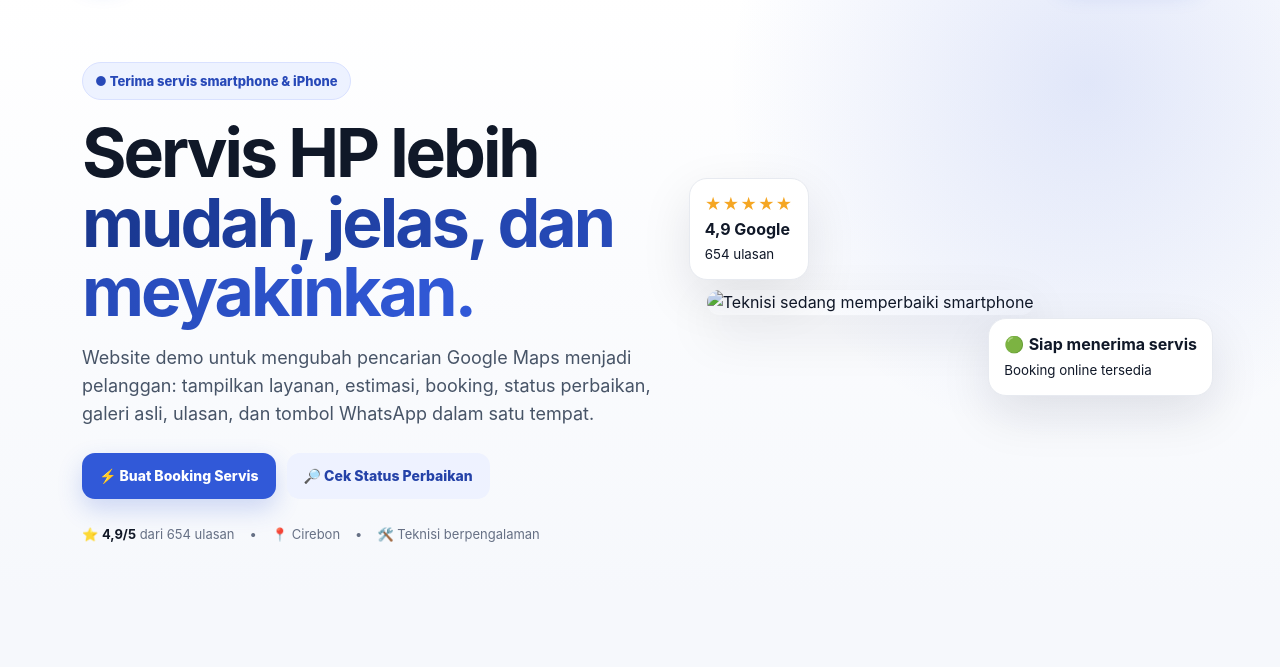
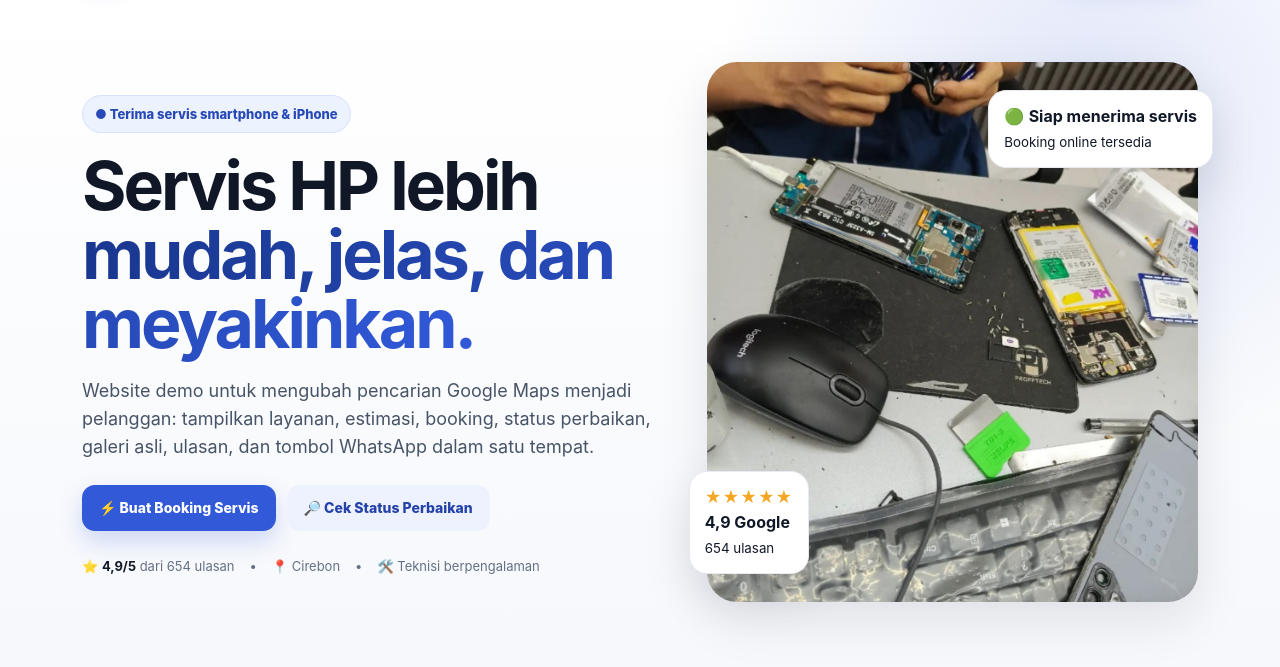
Before and after one commit to acurosio03-collab/raja-repair, a plain HTML site: page index.html in a window 1280 px wide. Shown: the part 79-746 px from the top of the page. Drawn offline with Linux system fonts and the light colour scheme.

Commit message:
Update index.html

```diff
--- a/index.html
+++ b/index.html
@@ -94,7 +94,7 @@ label{font-size:13px;font-weight:800}.field input,.field select,.field textarea{
     </div>
   </div>
   <div class="hero-photo">
-    <img src="assets/foto-1.webp" alt="Teknisi sedang memperbaiki smartphone">
+    <img src="foto-1.jpeg" alt="Teknisi sedang memperbaiki smartphone">
     <div class="float rating"><div class="stars">★★★★★</div><b>4,9 Google</b><br><small>654 ulasan</small></div>
     <div class="float open">🟢 <b>Siap menerima servis</b><br><small>Booking online tersedia</small></div>
   </div>
```
